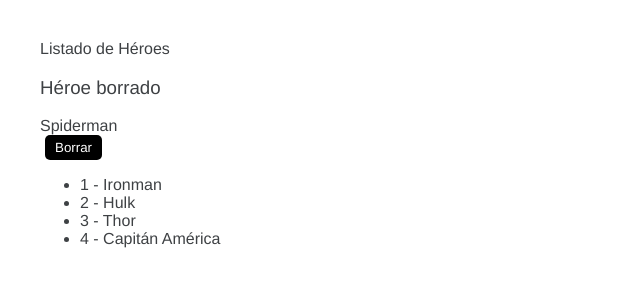
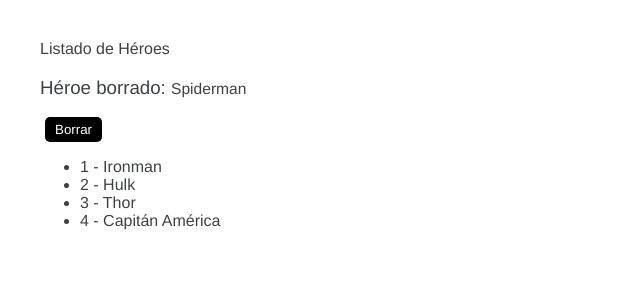
Before and after one commit to Barack9825/01-bases, an Angular app: page / in a window 1280 px wide. Both pictures are taken after a click on the button "Borrar". Shown: the top 300 px of the page, without its empty margins (0-640 px from the left). Built offline with nearby package versions, Linux system fonts and the light colour scheme.

Commit message:
Fernando Herrera 018 ngIf

```diff
--- a/src/app/listado/listado.component.html
+++ b/src/app/listado/listado.component.html
@@ -1,8 +1,9 @@
 <p>Listado de Héroes</p>
 
-<div>
-  <h3>Héroe borrado</h3>
-  <span>{{ heroeBorrado }}</span>
+<div *ngIf="heroeBorrado">
+  <h3>
+    Héroe borrado: <small>{{ heroeBorrado }}</small>
+  </h3>
 </div>
 
 <button (click)="borrarHeroe()">Borrar</button>
```
